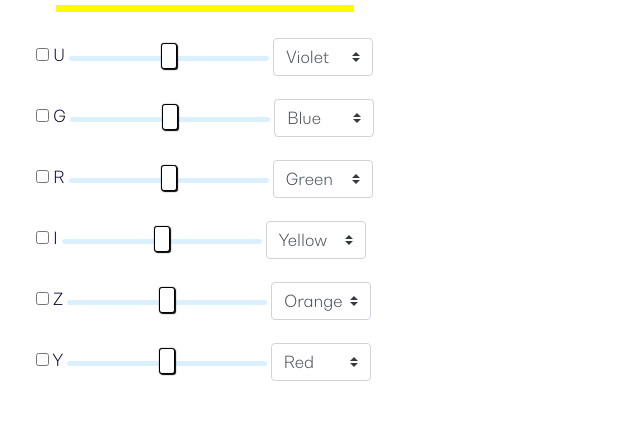
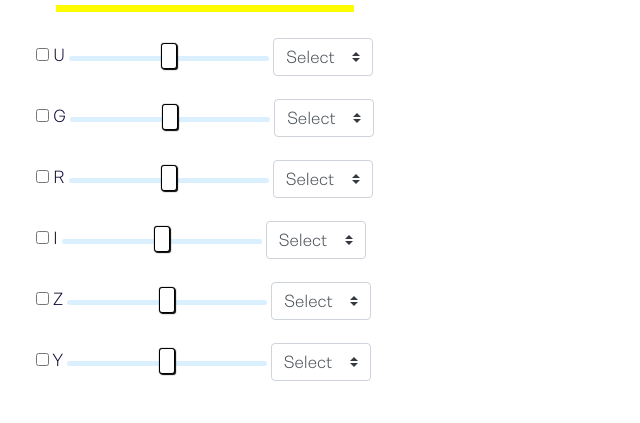
Before and after one commit to lsst-epo/properties-of-light, a plain HTML site: page index.html in a window 1280 px wide. Shown: the part 242-665 px from the top of the page, 29-669 px from the left. Drawn offline with nearby package versions, Linux system fonts and the light colour scheme.

Commit message:
Change select values so they default to none

```diff
--- a/index.html
+++ b/index.html
@@ -22,7 +22,8 @@
             <input type="range" min="1" max="7" step=".1" class="range" id="u_value">
             <!-- <input type="color" class="input-color" name="color" value="#A649EC" /> -->
               <select class="custom-select" style="width:100px;" id="inputGroupSelect04" aria-label="Color">
-                <option selected value="violet">Violet</option>
+                <option value="" disabled selected>Select</option>
+                <option value="violet">Violet</option>
                 <option value="blue">Blue</option>
                 <option value="green">Green</option>
                 <option value="yellow">Yellow</option>
@@ -36,8 +37,9 @@
             <input class="form-check-input position-static" id="g_checkbox" onclick="check()" type="checkbox"> G
             <input type="range" min="1" max="7" step=".1" id="g_value">
             <select class="custom-select" style="width:100px;" id="inputGroupSelect04" aria-label="Color">
+                <option value="" disabled selected>Select</option>
                 <option value="violet">Violet</option>
-                <option selected value="blue">Blue</option>
+                <option value="blue">Blue</option>
                 <option value="green">Green</option>
                 <option value="yellow">Yellow</option>
                 <option value="orange">Orange</option>
@@ -49,9 +51,10 @@
             <input class="form-check-input position-static" id="r_checkbox" onclick="check()" type="checkbox"> R
             <input type="range" min="2" max="26" step=".1" class="range" id="r_value">
             <select class="custom-select" style="width:100px;" id="inputGroupSelect04" aria-label="Color">
+                <option value="" disabled selected>Select</option>
                 <option value="violet">Violet</option>
                 <option value="blue">Blue</option>
-                <option selected value="green">Green</option>
+                <option value="green">Green</option>
                 <option value="yellow">Yellow</option>
                 <option value="orange">Orange</option>
                 <option value="red">Red</option>
@@ -62,10 +65,11 @@
             <input class="form-check-input position-static" id="i_checkbox" onclick="check()" type="checkbox"> I
             <input type="range" min="2" max="26" step=".1" class="range" id="i_value">
             <select class="custom-select" style="width:100px;" id="inputGroupSelect04" aria-label="Color">
+                <option value="" disabled selected>Select</option>
                 <option value="violet">Violet</option>
                 <option value="blue">Blue</option>
                 <option value="green">Green</option>
-                <option selected value="yellow">Yellow</option>
+                <option value="yellow">Yellow</option>
                 <option value="orange">Orange</option>
                 <option value="red">Red</option>
               </select>
@@ -75,11 +79,12 @@
             <input class="form-check-input position-static" id="z_checkbox" onclick="check()" type="checkbox"> Z
             <input type="range" min="2" max="26" step=".1" class="range" id="z_value">
               <select class="custom-select" style="width:100px;" id="inputGroupSelect04" aria-label="Color">
+                <option value="" disabled selected>Select</option>
                 <option value="violet">Violet</option>
                 <option value="blue">Blue</option>
                 <option value="green">Green</option>
                 <option value="yellow">Yellow</option>
-                <option selected value="orange">Orange</option>
+                <option value="orange">Orange</option>
                 <option value="red">Red</option>
               </select>
           </p>
@@ -88,12 +93,13 @@
             <input class="form-check-input position-static" id="y_checkbox" onclick="check()" type="checkbox"> Y
             <input type="range" min="2" max="26" step=".1" class="range" id="y_value">
               <select class="custom-select" style="width:100px;" id="inputGroupSelect04" aria-label="Color">
-                <option selected value="violet">Violet</option>
+                <option value="" disabled selected>Select</option>
+                <option value="violet">Violet</option>
                 <option value="blue">Blue</option>
                 <option value="green">Green</option>
                 <option value="yellow">Yellow</option>
                 <option value="orange">Orange</option>
-                <option selected value="red">Red</option>
+                <option value="red">Red</option>
               </select>
             </p>
 
```
